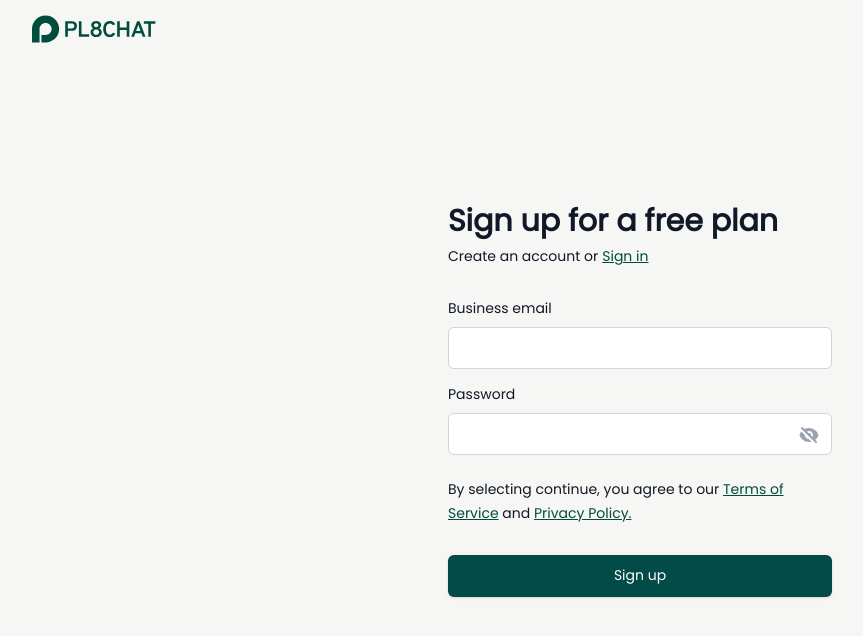
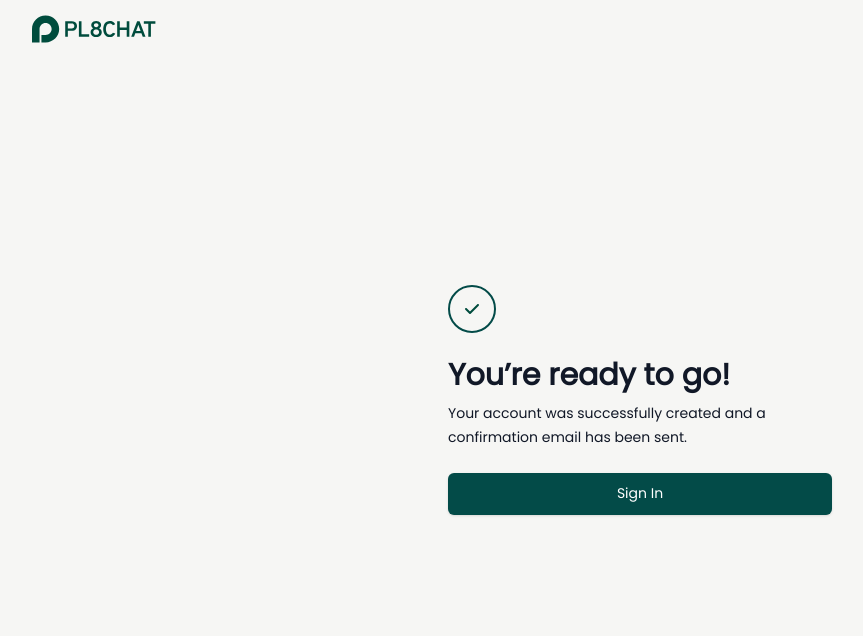
Before and after one commit to pl8chat/pl8chat-website, a Next.js app: page /free in a window 1280 px wide. Shown: the top 636 px of the page, without its empty margins (0-863 px from the left). Built offline with nearby package versions, Linux system fonts and the light colour scheme.

Commit message:
small changes

```diff
--- a/src/components/freePlanForm.tsx
+++ b/src/components/freePlanForm.tsx
@@ -33,7 +33,7 @@ const emails = [
 ]
 
 export default function FreePlanForm() {
-  const [step, setStep] = useState(1);
+  const [step, setStep] = useState(6);
   const [phoneNumber, setPhoneNumber] = useState('');
   const [values, setValues] = useState<Record<SelectKeys, string | undefined>>({
     role: undefined,
@@ -440,14 +440,7 @@ export default function FreePlanForm() {
             </div>
             <div className=" flex-col justify-start items-start gap-2 flex">
               <div className="text-center text-gray-900 text-3xl font-semibold leading-9">You’re ready to go!</div>
-              <div className="self-stretch justify-start items-center gap-1 inline-flex">
-                <div className="grow shrink basis-0"><span className="text-gray-900 text-sm font-normal leading-tight">Your account was successfully created and a confirmation email has been sent to </span><span className="text-gray-900 text-sm font-bold leading-tight">michael@pl8chat.com. </span></div>
-              </div>
-            </div>
-            <div className="self-stretch justify-start items-center gap-1 inline-flex">
-              <div className="grow shrink basis-0 flex-col justify-start items-start gap-6 inline-flex">
-                <div className="self-stretch text-gray-900 text-xs font-normal leading-tight">Click below to start managing your parking community!</div>
-              </div>
+              <div><span className="text-gray-900 text-sm font-normal leading-tight">Your account was successfully created and a confirmation email has been sent.<br /></span><span className="text-gray-900 text-sm font-bold leading-tight"> </span></div>
             </div>
             <div className='w-[384px]'>
               <Button variant='signUp' onClick={handlePrevious} className={`w-full`}>Sign In</Button>
--- a/src/components/resetPasswordForm.tsx
+++ b/src/components/resetPasswordForm.tsx
@@ -54,7 +54,7 @@ export default function ResetPasswordForm() {
             <div className="h-[92px] flex-col justify-start items-start gap-4 inline-flex">
               <div className="text-center text-gray-900 text-3xl font-semibold leading-9">Reset your password</div>
               <div className="self-stretch justify-start items-center gap-1 inline-flex">
-                <div className="grow shrink basis-0 text-gray-900 text-sm font-normal leading-tight">Enter your email address to receive a link to your new password.</div>
+                <div className="text-gray-900 text-sm font-normal leading-tight">Enter your email address to receive a link to reset your password.</div>
               </div>
             </div>
           </div>
@@ -120,7 +120,6 @@ export default function ResetPasswordForm() {
           <div className="w-96 flex-col justify-start items-start gap-6 inline-flex">
             <div className="flex-col justify-start items-start gap-4 inline-flex">
               <div className="text-center text-gray-900 text-3xl font-semibold leading-9">Change Password</div>
-              <div><span className="text-gray-900 text-sm font-normal leading-tight">Enter a new password for</span><span className="text-gray-900 text-sm font-semibold leading-tight"> michael@pl8chat.com.</span></div>
             </div>
           </div>
           <div className='relative'>
```
Lines whose indentation alone changed are shown as unchanged.
